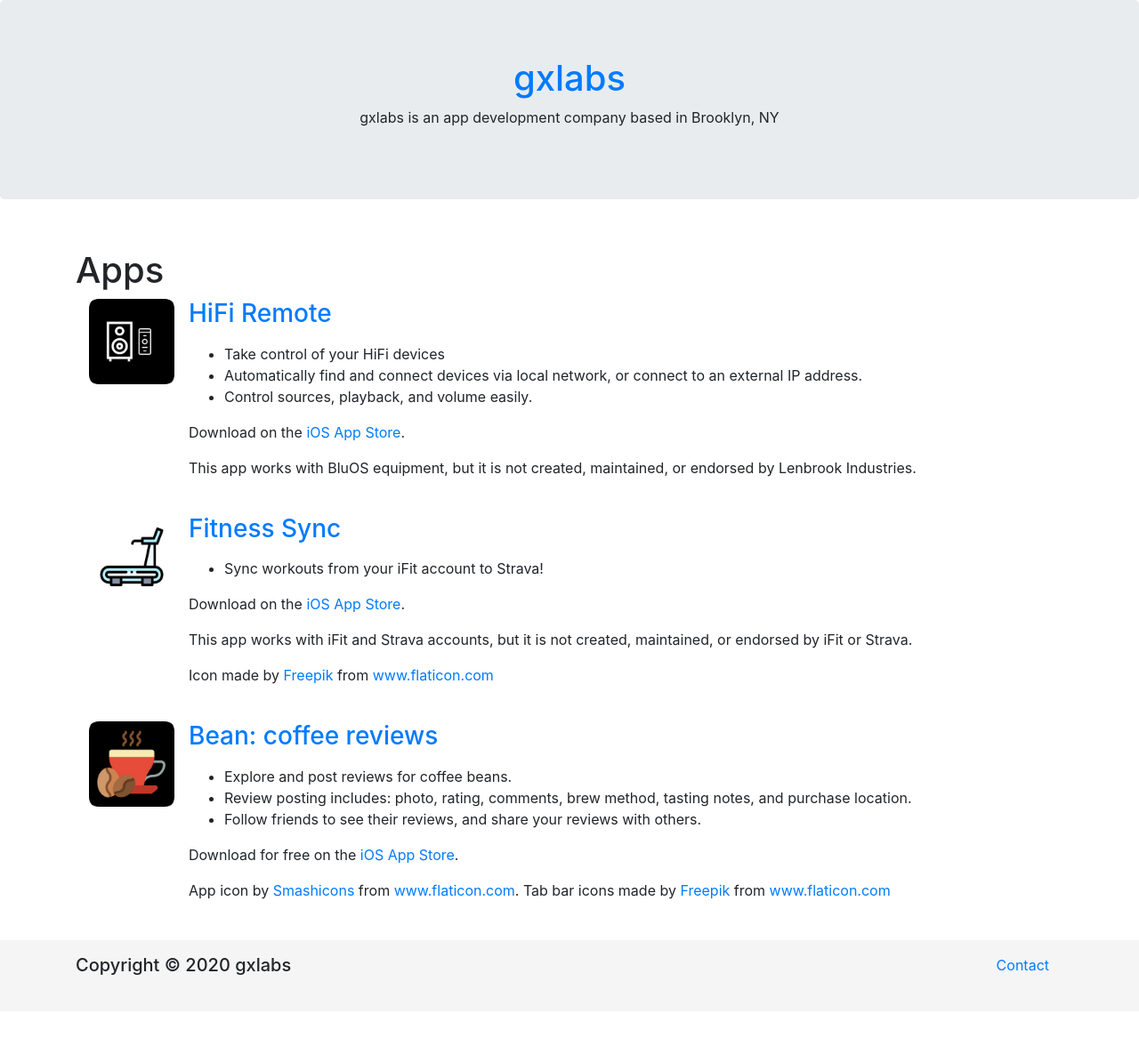
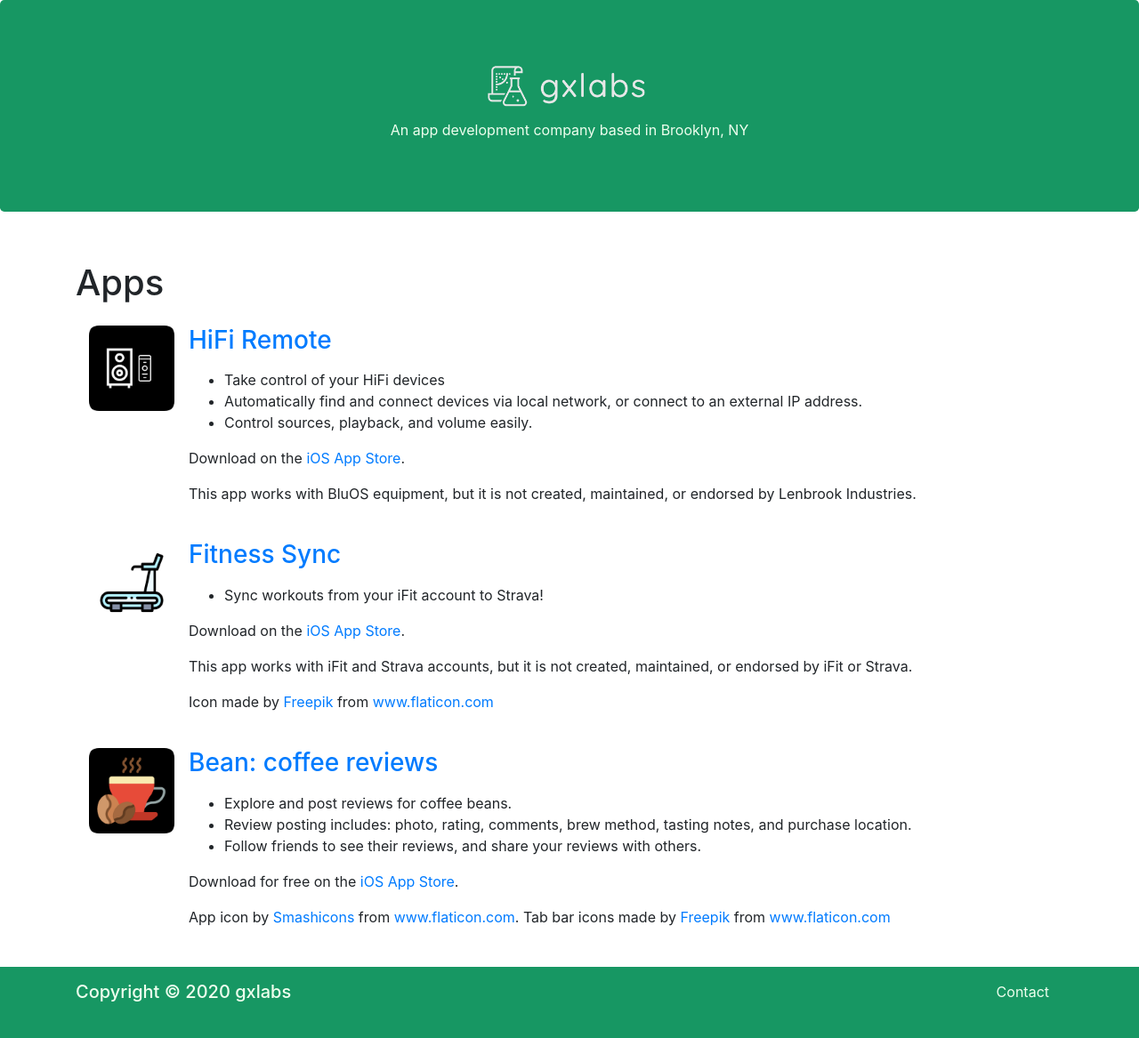
Before and after one commit to gxlabs/gxlabs.github.io, a Jekyll site: the page built from index.html, in a window 1280 px wide. Shown: the whole page at 89% size. Built offline with Jekyll 4.4.1, drawn with Linux system fonts in a browser that asks for light colours; before the commit the page ends 1137 px from its top, so only the background shows below that.

Commit message:
Add logo etc

```diff
--- a/_layouts/default.html
+++ b/_layouts/default.html
@@ -13,13 +13,21 @@
 	body {
 	  margin-bottom: 60px; /* Margin bottom by footer height */
 	}
+	.jumbotron {
+	  color: #efe;
+	  background-color: #179763;
+	}
 	.footer {
+	  background-color: #179763;
+	  color: #efe;
 	  position: absolute;
 	  bottom: 0;
 	  width: 100%;
 	  height: 80px; /* Set the fixed height of the footer here */
 	  line-height: 40px; /* Vertically center the text there */
-	  background-color: #f5f5f5;
+	}
+	.footer a {
+	  color: #efe;
 	}
   </style>
   <script src="https://ajax.googleapis.com/ajax/libs/jquery/3.5.1/jquery.min.js"></script>
@@ -29,9 +37,9 @@
 <body>
 
 <div class="jumbotron text-center">
-	<h1><a href="/">gxlabs</a></h1>
+	<img src="/logo_transparent_400_cropped.png" alt="gxlabs logo" width="200" />
 	<p>
-		gxlabs is an app development company based in Brooklyn, NY
+		An app development company based in Brooklyn, NY
 	</p>
 </div>
 <div class="container justify-content-md-center py-4">
--- a/index.html
+++ b/index.html
@@ -3,7 +3,7 @@
 title: "gxlabs"
 ---
 
-<h1>Apps</h1>
+<h1 class="mb-4">Apps</h1>
 <div class="container" class="mb-4">
     <div class="media mb-4">
         <img src="/media/hifi-remote-app-256.png" width="96" class="align-self-start mr-3" alt="HiFi remote app logo">
```
Also changed, not shown: favicon.ico (added), logo.png (added), logo_transparent.png (added), logo_transparent_400.png (added), logo_transparent_400_cropped.png (added).
